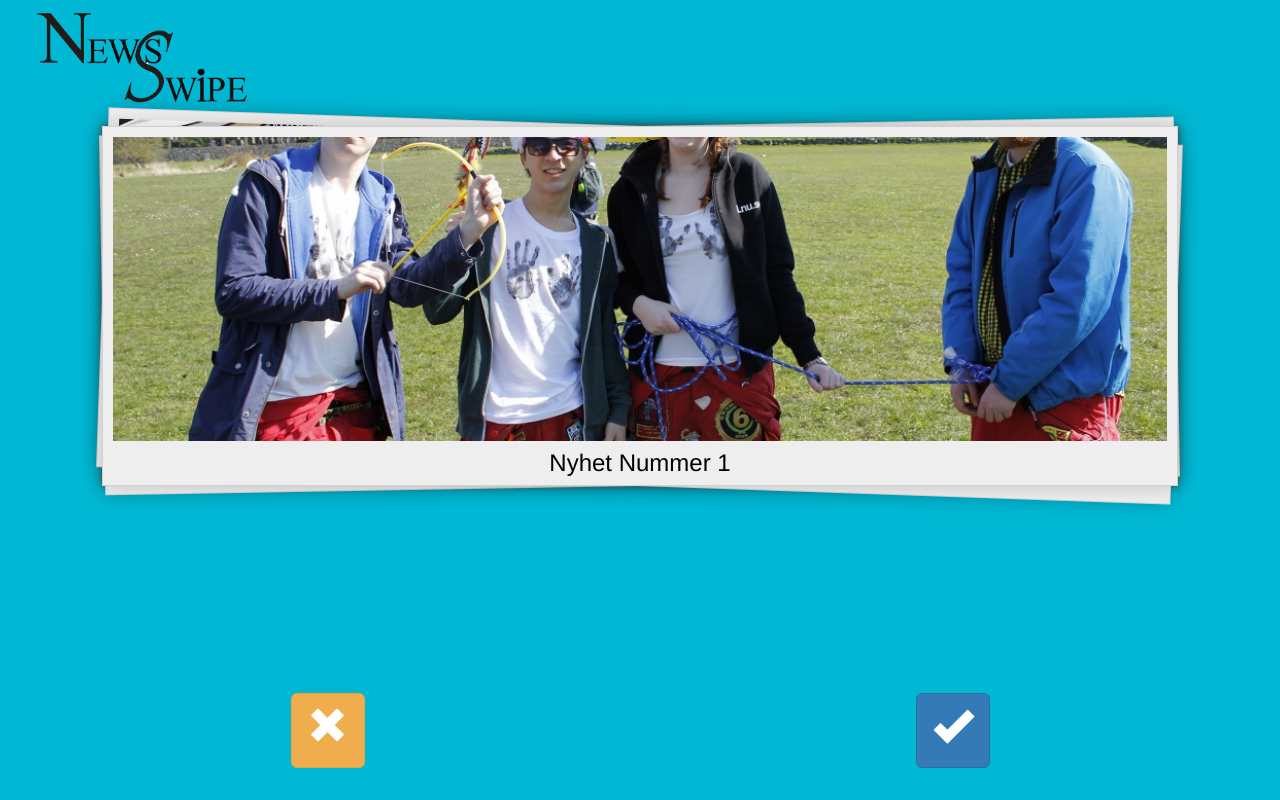
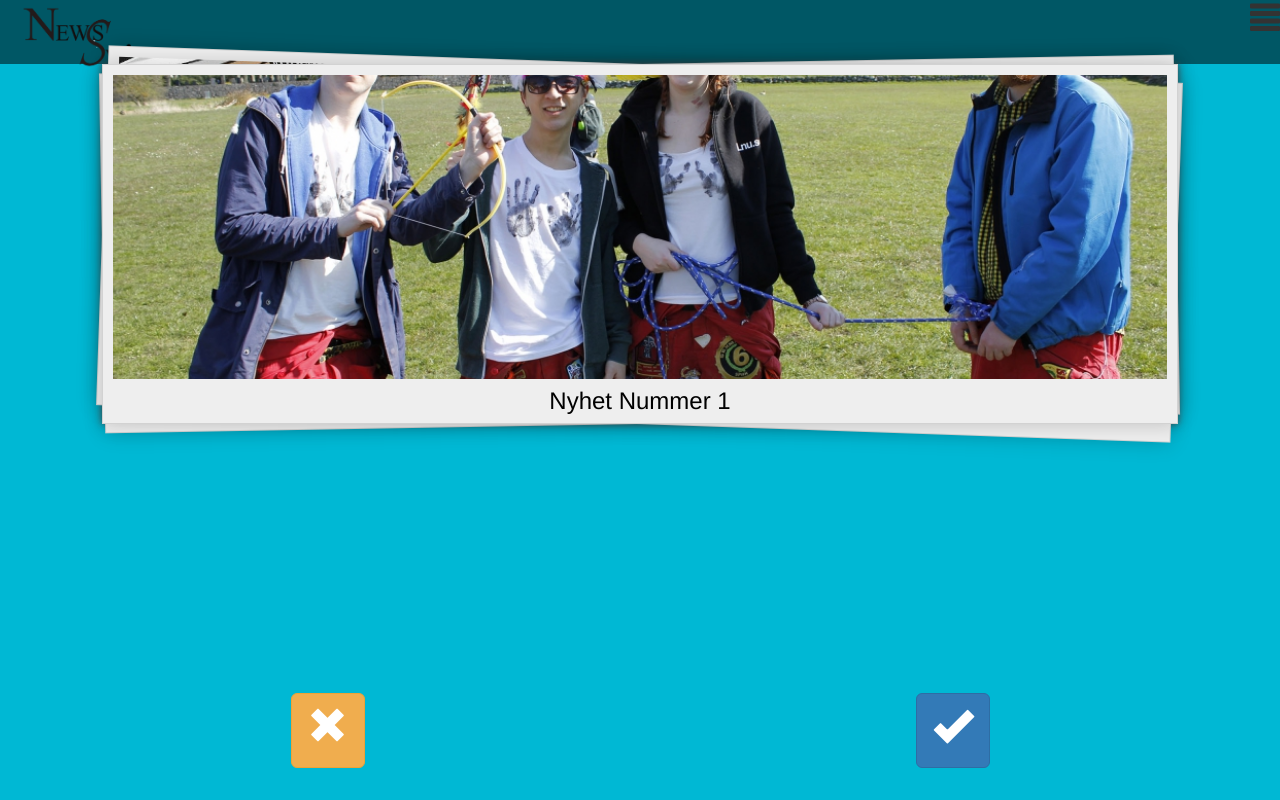
Before and after one commit to RebeccaFransson/hackaton-NewsSwipe, a PHP site: page / in a window 1280 px wide. Run offline with PHP 8.4, Linux system fonts and the light colour scheme; some libraries are stand-ins or nearby versions.

Commit message:
dropdown meny :mens:

```diff
--- a/implementedCss/style.css
+++ b/implementedCss/style.css
@@ -6,10 +6,82 @@
     height: 100%;
 }
 
-h3 {
-    margin: 10%
+header {
+    width: 100%;
+    height: 5vw;
+    background-color: #005765;
+}
+header img{
+  width: 15vw;
+  float: left;
+}
+/*DROPDOWN LIST*/
+header .headerbutton{
+  background: none;
+  border:  none;
+  outline: 0;
+}
+header .headerbutton #navlist{
+    text-decoration: none;
+    padding: 0;
+    font-size: 40px;
+}
+header .headerbutton #navlist, #navlist li{
+  margin: 0px;
+  padding: 0px;
+  list-style-type: none;
 }
 
+ul#navlist, ul#navlist ul, ul#navlist li
+{
+margin: 0px;
+padding: 0px;
+list-style-type: none;
+}
+
+ul#navlist li { float: right; font-size: 30px;}
+
+ul#navlist li a
+{
+  position: relative;
+  right: 120px;
+  background-color: #005765;
+  padding: 3px;
+  border: 1px #ffffff outset;
+}
+
+ul#navlist li a:hover
+{
+color: #fff;
+}
+
+ul#subnavlist { display: none; }
+ul#subnavlist li { float: none; }
+
+ul#subnavlist li a
+{
+padding: 0px;
+margin: 0px;
+}
+
+ul#navlist li:hover ul#subnavlist
+{
+display: block;
+position: absolute;
+}
+
+ul#navlist li:hover ul#subnavlist li a
+{
+display: block;
+width: 10em;
+border: none;
+font-size: 20px;
+padding: 2px;
+}
+
+
+
+/*nyheter*/
 #newsBox {
     border-radius: 0;
     margin: 10%;
--- a/index.html
+++ b/index.html
@@ -12,10 +12,22 @@
     <script src="bootstrap-3.3.5-dist/js/bootstrap.min.js"></script>
     <link rel="stylesheet" type="text/css" href="jTinder/css/jTinder.css">
     <link rel="stylesheet" type="text/css" href="style/swipe.css">
+
 </head>
 <body>
     <div class="container" id="containterBox">
-      <img src="pics/0.png" />
+      <header>
+        <img src="pics/0.png" />
+        <div id="navcontainer">
+        <ul id="navlist">
+          <li class="glyphicon glyphicon-align-justify">
+          <ul id="subnavlist">
+            <li><a href="#">Inställningar</a></li>
+          </ul>
+          </li>
+        </ul>
+        </div>
+     </header>
         <!-- <h3>NewsSwipe</h3> -->
         <div id="newsBox">
           <ul>
```
Also changed, not shown: server/app.js (added, +15 -0 lines).
